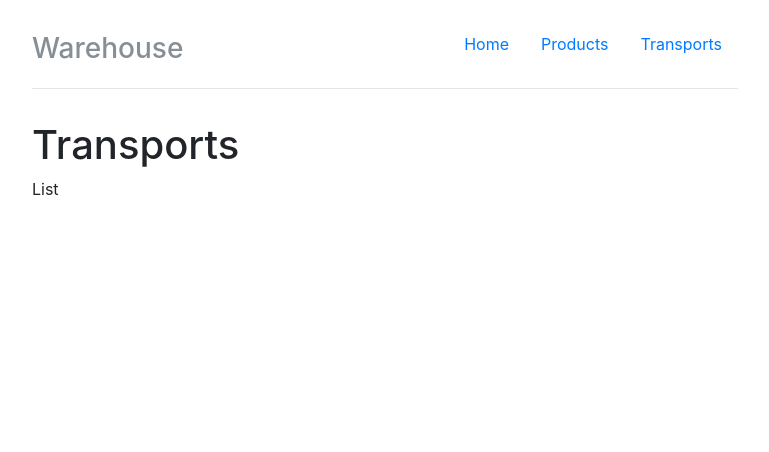
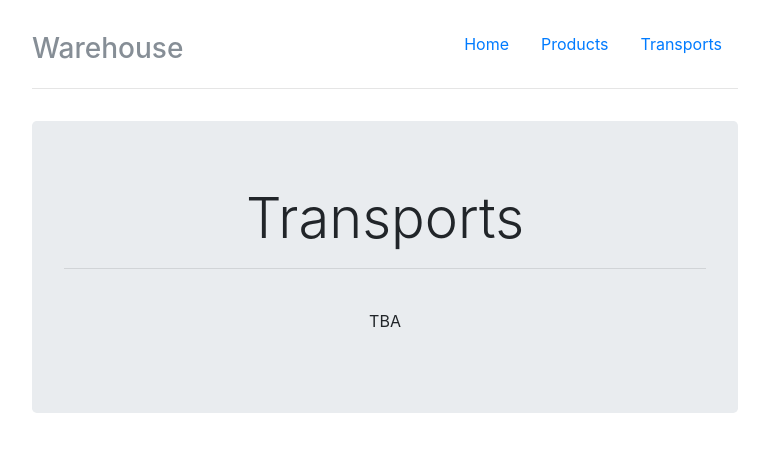
Before and after one commit to nazomeku/skygate-wh, a Flask app: page /transports in a window 1280 px wide. Shown: the top 452 px of the page, without its empty margins (255-1024 px from the left). Run offline with Flask 2, Linux system fonts and the light colour scheme; some libraries are stand-ins or nearby versions.

Commit message:
edit transports

```diff
--- a/app/templates/transports.html
+++ b/app/templates/transports.html
@@ -1,6 +1,11 @@
-{% extends 'layout.html' %}
+{% import "bootstrap/utils.html" as utils %}
+{% import "bootstrap/wtf.html" as wtf %}
+{% extends "layout.html" %}
+{% block title %}Products{% endblock %}
 {% block body %}
 
-      <h1>Transports</h1>
-      <p>List</p>
+    <div class="jumbotron">
+      <h1 class="display-4">Transports</h1><hr><br>
+      <p class="text-center">TBA</p>
+    </div>
 {% endblock %}
```
